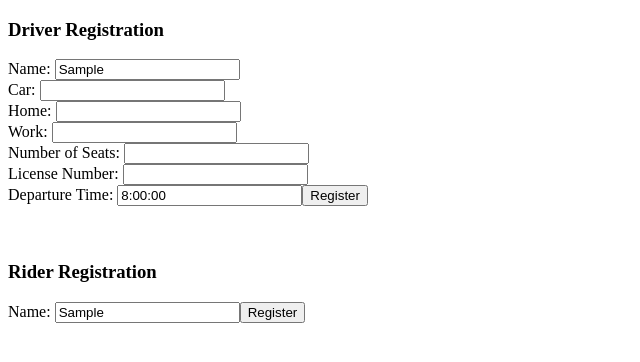
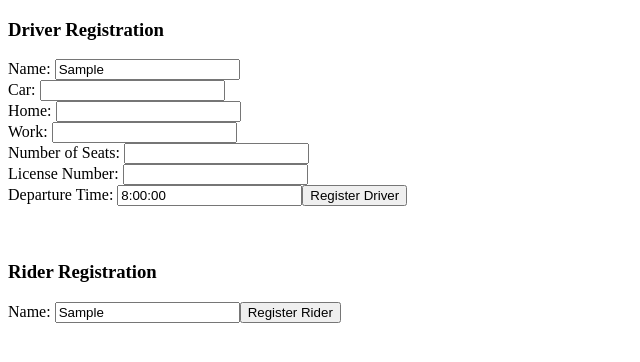
Before and after one commit to ddai85/awesome-carpool-app, a React app: page / in a window 1280 px wide. Both pictures are taken after typing "Sample", "Sample123" into the empty fields and a click on the button "Register". Shown: the top 362 px of the page, without its empty margins (0-640 px from the left). Built offline with nearby package versions, Linux system fonts and the light colour scheme; the HTML template or start-up script is replaced by a standard one.

Commit message:
Registration Page redirects to Driver Page or Rider Page after registration

```diff
--- a/client/src/DriverPage.jsx
+++ b/client/src/DriverPage.jsx
@@ -17,7 +17,7 @@ class DriverPage extends React.Component {
 	}
 
   componentDidMount() {
-    this.props.getRideSchdule();
+    this.props.getRideSchedule();
   }
 
 	updateDriverDate(e) {
--- a/client/src/RegistrationPage.jsx
+++ b/client/src/RegistrationPage.jsx
@@ -77,10 +77,12 @@ class RegistrationPage extends React.Component {
 
   registerDriver() {
     this.props.saveDriver(this.state.username, this.state.car, this.state.license, this.state.seats, this.state.home, this.state.work, this.state.departureTime);
+    this.props.setUserPage('driver');
   }
 
   registerRider() {
     this.props.saveRider(this.state.username);
+    this.props.setUserPage('rider');
   }
 
   render () {
@@ -100,7 +102,7 @@ class RegistrationPage extends React.Component {
         License Number: <input onChange={this.updateLicense} value={this.state.license}></input>
         <br />
         Departure Time: <input onChange={this.updatedDepartureTime} defaultValue={this.state.departureTime} ></input>
-        <button onClick={this.registerDriver}>Register</button>
+        <button onClick={this.registerDriver} type="submit" name="driver">Register Driver</button>
         <br />
         <br />
         <br />
@@ -108,7 +110,7 @@ class RegistrationPage extends React.Component {
       <div>
         <h3>Rider Registration</h3>
         Name: <input onChange={this.updateUsername} value={this.state.username}></input>
-        <button onClick={this.registerRider}>Register</button>
+        <button onClick={this.registerRider} type="submit" name="rider">Register Rider</button>
       </div>
     </div>);
   }
--- a/client/src/index.jsx
+++ b/client/src/index.jsx
@@ -30,6 +30,7 @@ class App extends React.Component {
     this.handleTime = this.handleTime.bind(this);
     this.handleStartPoint = this.handleStartPoint.bind(this);
     this.handleEndPoint = this.handleEndPoint.bind(this);
+    this.setUserPage = this.setUserPage.bind(this);
   }
 
 
@@ -43,6 +44,15 @@ class App extends React.Component {
     });
     if (registration) {
       this.renderRegistration();
+    }
+  }
+
+  setUserPage(type){
+    console.log('set user page');
+    if (type === 'driver') {
+      this.setState({page: 'driver', driver: true});
+    } else if (type === 'rider') {
+      this.setState({page: 'rider', rider: true});
     }
   }
 
@@ -76,6 +86,7 @@ class App extends React.Component {
   }
 
   saveRider(username) {
+    console.log('save rider');
     var riderInfo = { rider: username };
     $.ajax({
       method: 'POST',
@@ -137,10 +148,10 @@ class App extends React.Component {
             getName={this.getLogin}
           />
           : this.state.page === 'registration'
-            ? <RegistrationPage saveDriver={this.saveDriver} saveRider={this.saveRider} username={this.state.username} />
+            ? <RegistrationPage saveDriver={this.saveDriver} saveRider={this.saveRider} username={this.state.username} setUserPage={this.setUserPage}/>
             : this.state.page === 'driver'
-              ? <Driver driver={this.state.driver} getRideSchedule={this.getRideSchedule} schedule={this.state.schedule} />
-              : <Rider />
+              ? <DriverPage driver={this.state.driver} getRideSchedule={this.getRideSchedule} schedule={this.state.schedule} />
+              : <RiderPage />
        }
       </div>
     )
```
Also changed, not shown: 1 other file (tests, documents, lock files or other folders).
